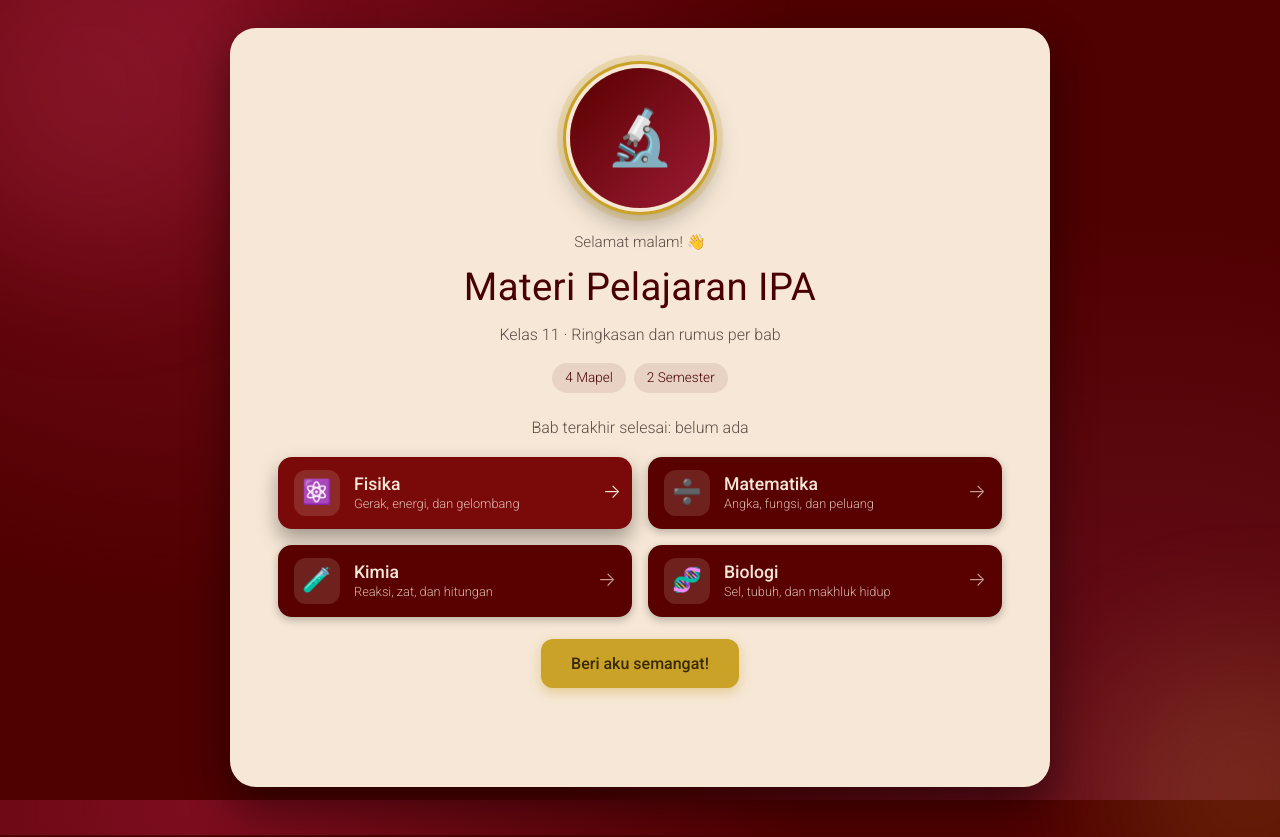
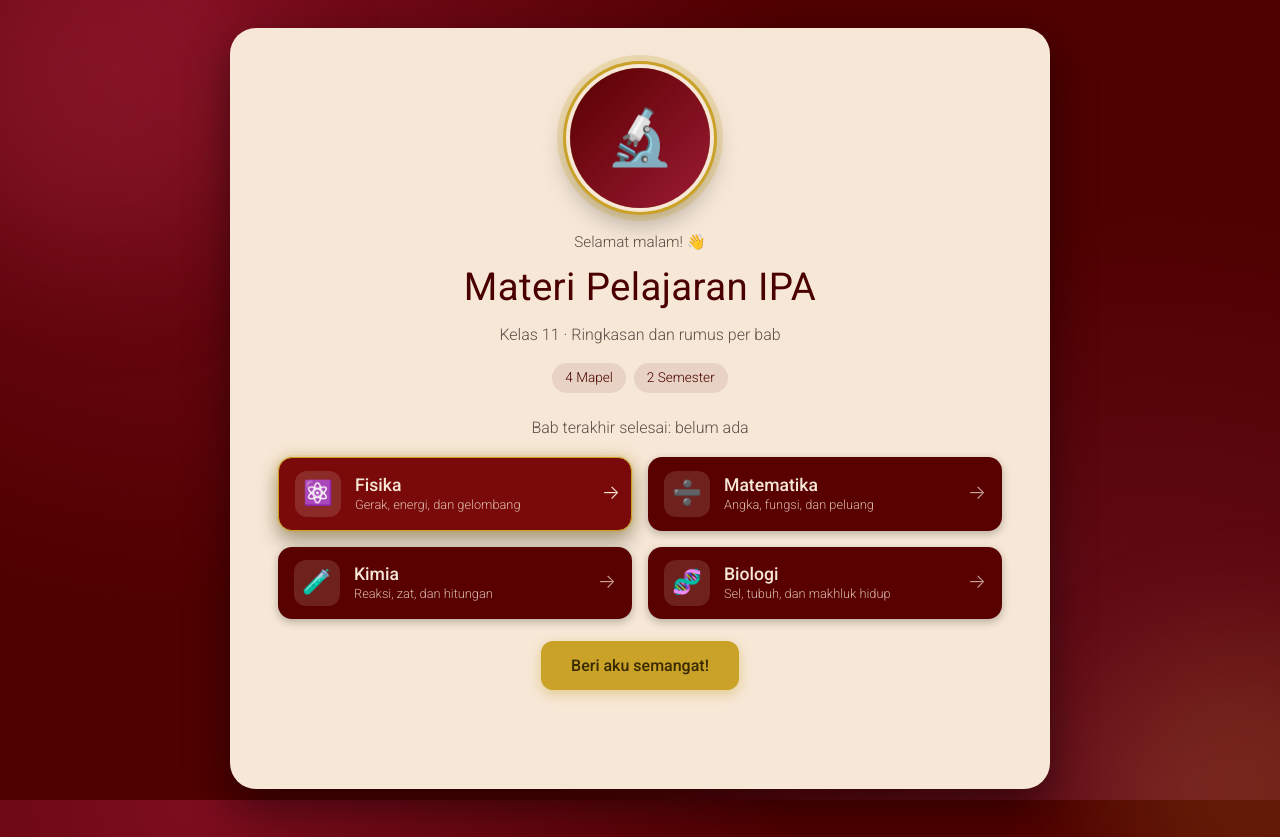
Before and after one commit to rayss09/PROJECTWEBMAPEL1, a plain HTML site: page index.html in a window 1280 px wide. In both pictures the pointer is over the link 455 px from the left and 492 px from the top of the page. Drawn offline with Linux system fonts and the light colour scheme.

Commit message:
Update home.css

```diff
--- a/home.css
+++ b/home.css
@@ -223,8 +223,12 @@ h1 {
 .btn:hover,
 .btn:focus-visible {
   background: var(--btn2);
+  border: 1.5px solid var(--gold);
   transform: translateY(-3px);
-  box-shadow: 0 10px 20px rgba(0,0,0,.35);
+  box-shadow:
+    0 0 0 2px rgba(201,162,39,.12),
+    0 0 15px rgba(201,162,39,.35),
+    0 10px 20px rgba(0,0,0,.35);
 }
 
 .btn:hover .panah,
```
